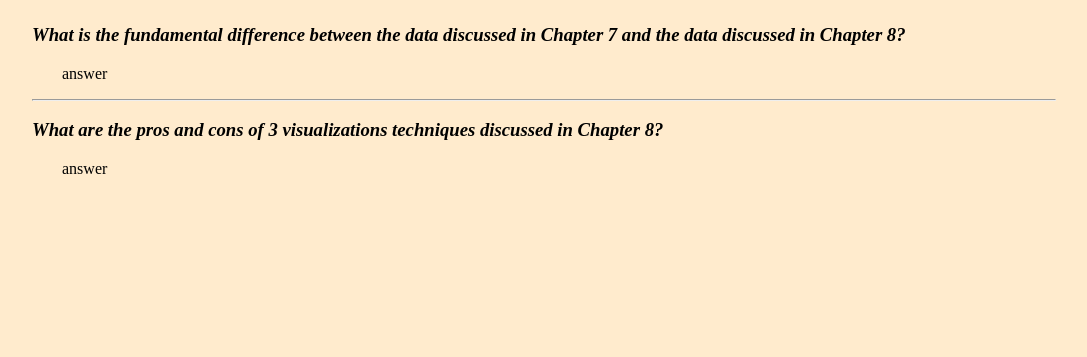
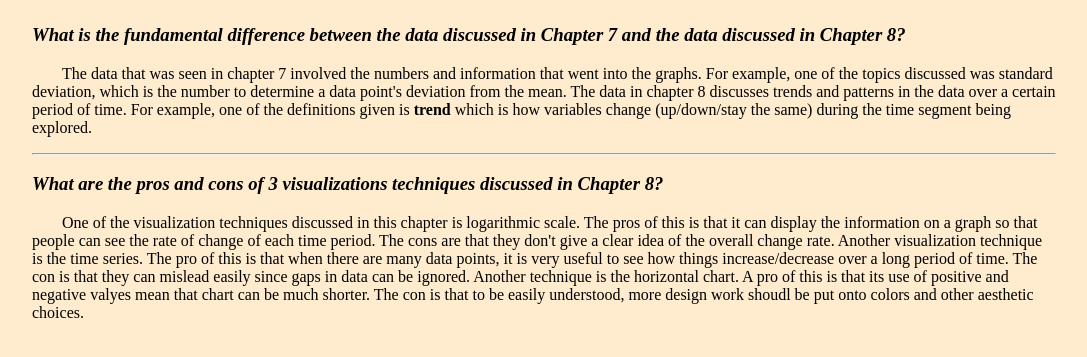
Before and after one commit to isaiaharroyo/changes, a plain HTML site: page index.html in a window 1280 px wide. Shown: the part 75-432 px from the top of the page, without its empty margins (96-1183 px from the left). Drawn offline with Linux system fonts and the light colour scheme.

Commit message:
Update index.html

```diff
--- a/index.html
+++ b/index.html
@@ -35,12 +35,12 @@
         <h1>Changes Prep</h1>
 
         <h3><i>What is the fundamental difference between the data discussed in Chapter 7 and the data discussed in Chapter 8?</i></h3>
-        <p>answer</p>
+        <p>The data that was seen in chapter 7 involved the numbers and information that went into the graphs. For example, one of the topics discussed was standard deviation, which is the number to determine a data point's deviation from the mean. The data in chapter 8 discusses trends and patterns in the data over a certain period of time. For example, one of the definitions given is <b>trend</b> which is how variables change (up/down/stay the same) during the time segment being explored.</p>
 
         <hr/>
 
         <h3><i>What are the pros and cons of 3 visualizations techniques discussed in Chapter 8?</i></h3>
-        <p>answer</p>
+        <p>One of the visualization techniques discussed in this chapter is logarithmic scale. The pros of this is that it can display the information on a graph so that people can see the rate of change of each time period. The cons are that they don't give a clear idea of the overall change rate. Another visualization technique is the time series. The pro of this is that when there are many data points, it is very useful to see how things increase/decrease over a long period of time. The con is that they can mislead easily since gaps in data can be ignored. Another technique is the horizontal chart. A pro of this is that its use of positive and negative valyes mean that chart can be much shorter. The con is that to be easily understood, more design work shoudl be put onto colors and other aesthetic choices.</p>
 
     </body>
 
```
